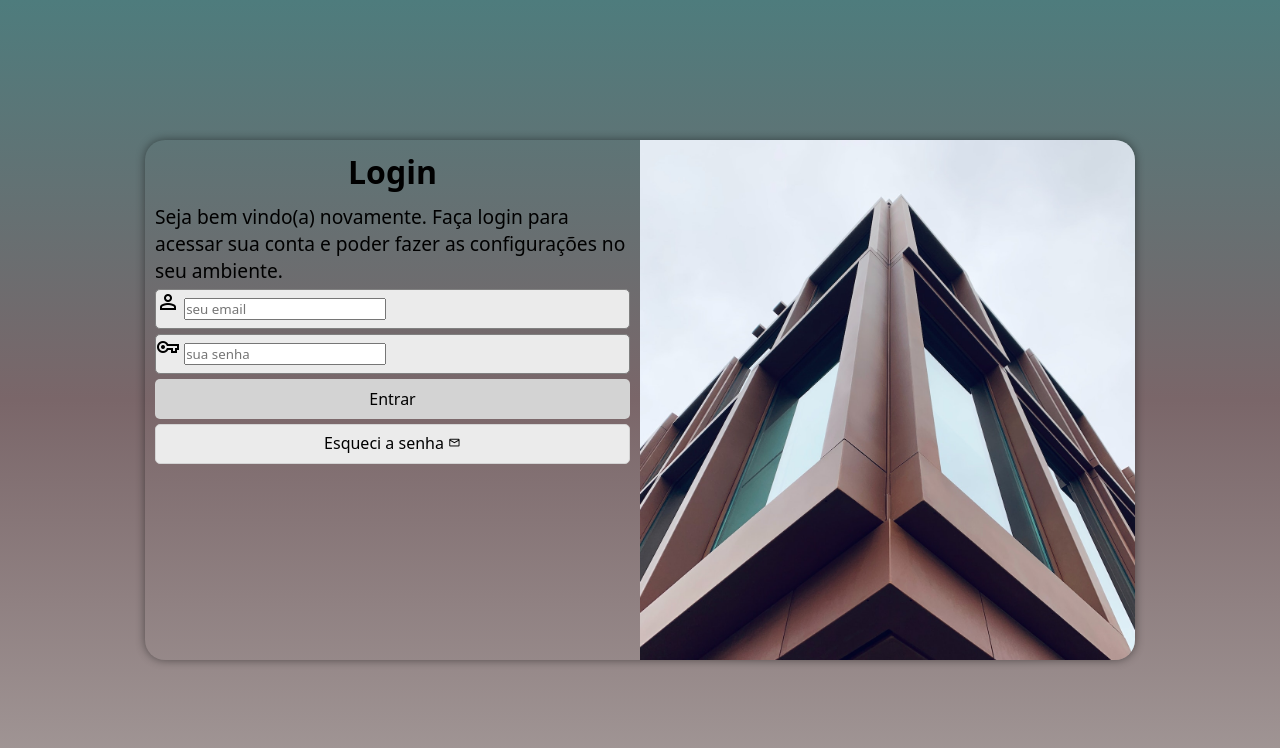
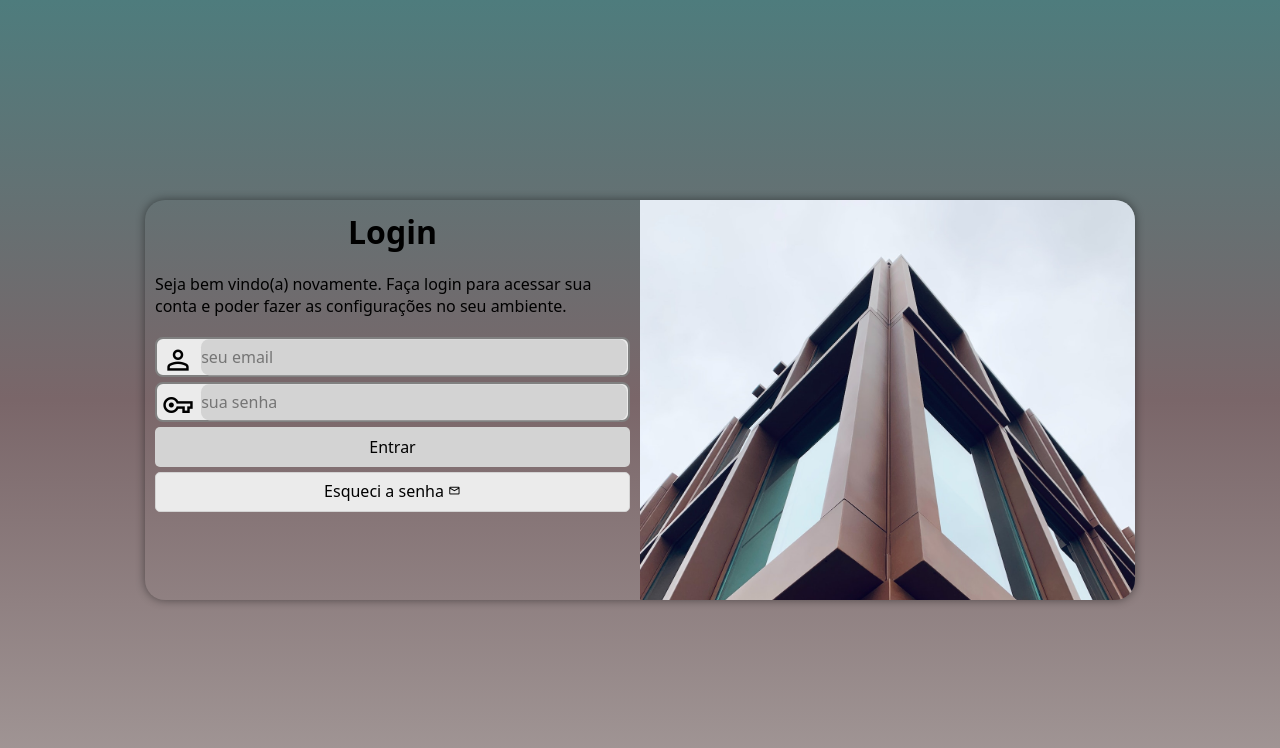
Before and after one commit to VisonaN/projeto-login, a plain HTML site: page index.html in a window 1280 px wide. Drawn offline with nearby package versions, Linux system fonts and the light colour scheme.

Commit message:
bugfix transform

```diff
--- a/estilos/media-query.css
+++ b/estilos/media-query.css
@@ -8,7 +8,7 @@ Tablet: 768px até 992px
 Desktop: 992px até 1200px
 Grandes telas: acima de 1200px
 */
-
+/* CONFIGURAÇÃO PARA TABLET */
 @media screen and (min-width: 768px) and (max-width: 992px) {
 
     body {
@@ -17,6 +17,7 @@ Grandes telas: acima de 1200px
 
     section#login {
         width: 80vw;
+        height: 300px;
     }
 
     section#login > div#imagem {
@@ -30,7 +31,7 @@ Grandes telas: acima de 1200px
         width: 70%;
     }
 }
-
+/* CONFIGURAÇÕES PARA DESKTOP */
 @media screen and (min-width: 992px) {
 
     body {
@@ -39,6 +40,7 @@ Grandes telas: acima de 1200px
 
     section#login {
         width: 990px;
+        height: 400px;
     }
 
     section#login > div#imagem {
@@ -57,6 +59,7 @@ Grandes telas: acima de 1200px
     }
 
     div#formulario > p {
-        font-size: 1.2em;
+        font-size: 1em;
+        margin: 20px 0px;
     }
 }
--- a/estilos/style.css
+++ b/estilos/style.css
@@ -29,13 +29,13 @@ section#login {
     position: absolute;
     top: 50%;
     left: 50%;
-    transform: translate(-50%, -50%);
     overflow: hidden;
     background-color: transparent;
     width: 255px;
     height: 520px;
     border-radius: 20px;
     box-shadow: 0px 0px 10px rgba(0, 0, 0, 0.450);
+    transform: translate(-50%, -50%);
     transition: width .3s, height .3s;
     transition-timing-function: ease;
 }
@@ -64,16 +64,38 @@ div#formulario > p {
 
 form > div.campo {
     background-color: rgb(235, 235, 235);
+    border: 2px solid gray;
     display: block;
     width: 100%;
     height: 40px;
-    border-radius: 5px;
-    border: 1px solid gray;
+    border-radius: 8px;
     margin: 5px 0px;
 }
 
 div.campo > label {
     display: none;
+}
+
+div.campo > span {
+   /* background-color: black; */
+    font-size: 2em;
+    width: 40px;
+    padding: 5px;
+}
+
+div.campo > input {
+    background-color: lightgray;
+    font-size: 1em;
+    width: calc(100% - 44.8px);
+    height: 100%;
+    border: 0px;
+    border-radius: 8px;
+    pad: 4px;
+    transform: translateY(-12.8px); /* sempre que tiver uma animação e ou transformação para fazer faça como ultima linha do seletor css*/
+}
+
+div.campo > input:focus-within {
+    background-color: white;
 }
 
 form > input[type=submit] {
```
